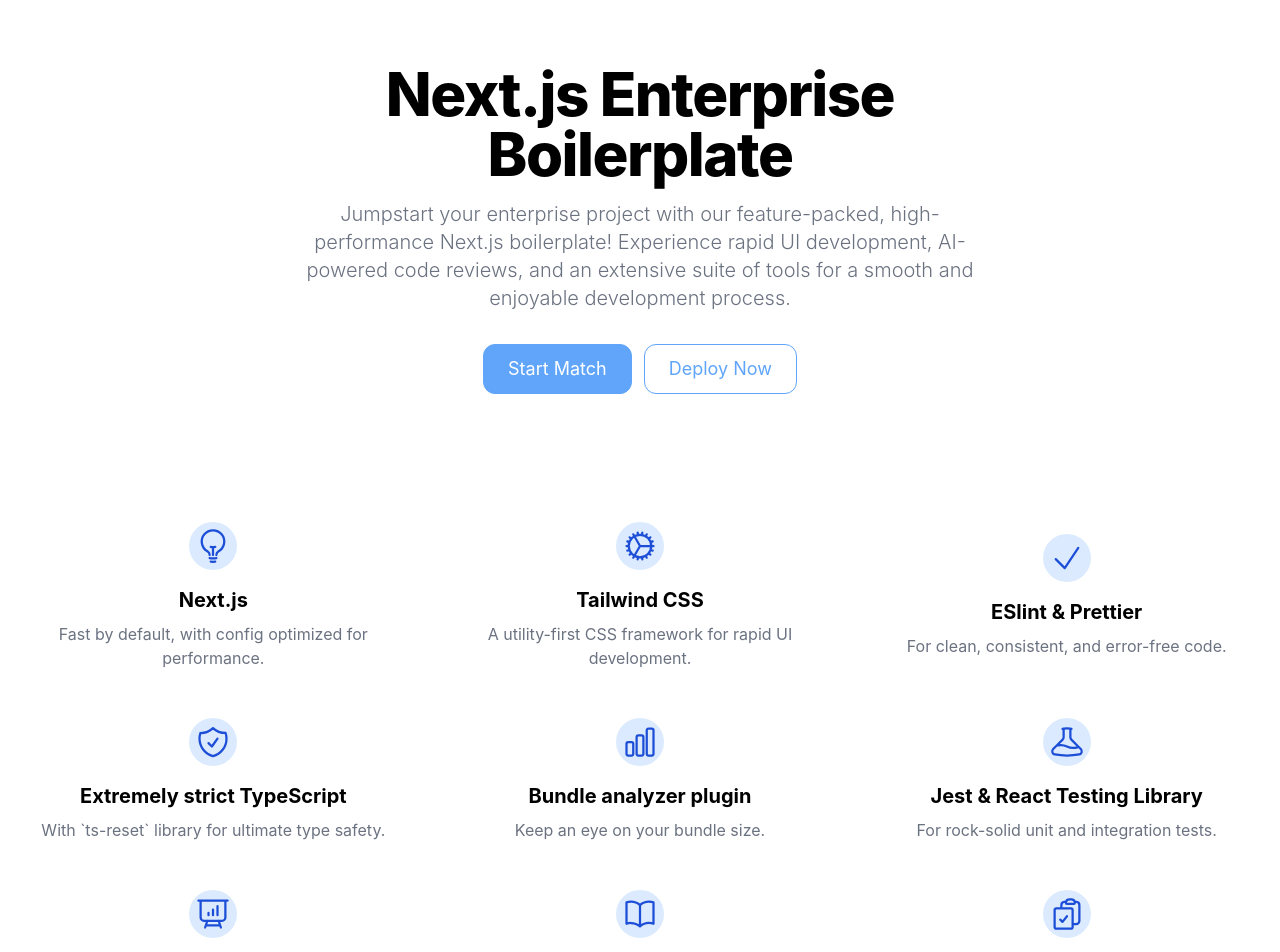
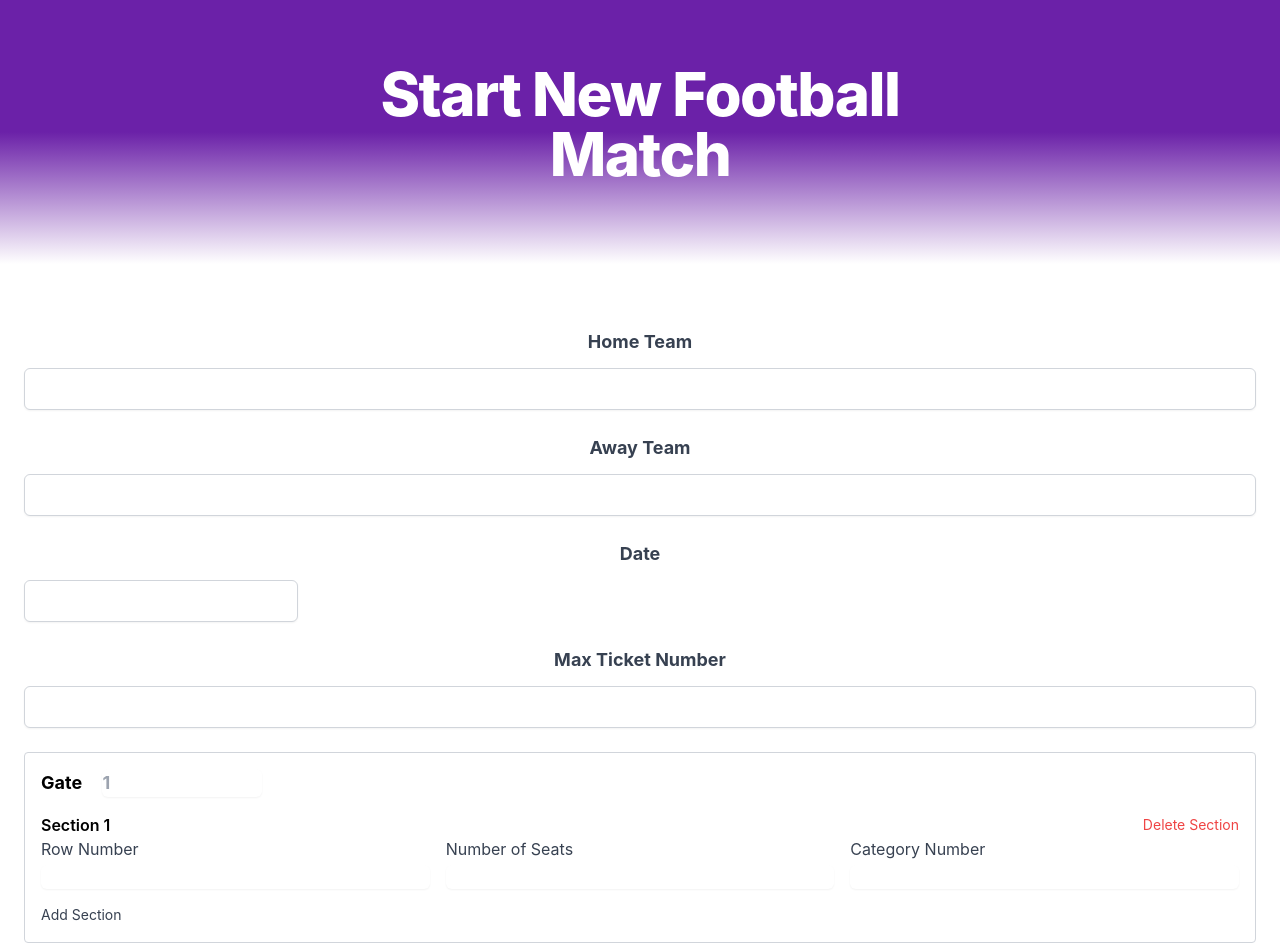
Before and after one commit to nandorcsupor/OpenSeats-frontend, a Next.js app: page /start-match in a window 1280 px wide. Shown: the top 952 px of the page. Built offline with nearby package versions, Linux system fonts and the light colour scheme.

Commit message:
create start match page

```diff
--- a/package.json
+++ b/package.json
@@ -45,11 +45,14 @@
     "@semantic-release/npm": "^10.0.3",
     "@semantic-release/release-notes-generator": "^11.0.1",
     "@t3-oss/env-nextjs": "^0.3.0",
+    "@types/react-datepicker": "^4.11.2",
     "@vercel/otel": "^0.3.0",
     "class-variance-authority": "^0.6.0",
+    "date-fns": "^2.30.0",
     "lodash": "^4.17.21",
     "next": "^13.3.0",
     "react": "^18.2.0",
+    "react-datepicker": "^4.11.0",
     "react-dom": "^18.2.0",
     "tailwind-merge": "^1.10.0",
     "zod": "^3.21.4"
--- a/pages/index.tsx
+++ b/pages/index.tsx
@@ -24,10 +24,10 @@
                 and embrace the future of ticketing with OpenSeats - where true fans buy their tickets.
               </p>
             </div>
-            <Button className="mr-3 bg-yellow-400 text-black" href={"/start-match"}>
+            <Button className="mr-3 bg-yellow-300 text-black" href={"/start-match"}>
               Start Match
             </Button>
-            <Button className="bg-yellow-400 text-black" href={"/available-matches"}>
+            <Button className="bg-yellow-300 text-black" href={"/available-matches"}>
               See Available Matches
             </Button>
           </div>
--- a/pages/start-match/index.tsx
+++ b/pages/start-match/index.tsx
@@ -1,52 +1,228 @@
-import Head from "next/head"
-import { Button } from "components/Button/Button"
-import { LP_GRID_ITEMS } from "lp-items"
+import Head from "next/head";
+import { useState } from "react";
+import DatePicker from "react-datepicker";
+import "react-datepicker/dist/react-datepicker.css";
+import { format } from "date-fns";
+
 
 export default function Web() {
+  const [homeTeam, setHomeTeam] = useState("");
+  const [awayTeam, setAwayTeam] = useState("");
+  const [date, setDate] = useState<Date | null>(null);
+  const [dateString, setDateString] = useState<string>("");
+  const [maxTicketNumber, setMaxTicketNumber] = useState("");
+  const [venueConfig, setVenueConfig] = useState([{ gate: "", sections: [{ row: "", seats: "", category: "" }] }]);
+
+  const handleAddGate = () => {
+    setVenueConfig([...venueConfig, { gate: "", sections: [{ row: "", seats: "", category: "" }] }]);
+  };
+
+  const handleDeleteGate = (index: number) => {
+    const updatedConfig = [...venueConfig];
+    updatedConfig.splice(index, 1);
+    setVenueConfig(updatedConfig);
+  };
+
+  const handleAddSection = (gateIndex: number) => {
+    const updatedConfig = [...venueConfig];
+    updatedConfig[gateIndex].sections.push({ row: "", seats: "", category: "" });
+    setVenueConfig(updatedConfig);
+  };
+
+  const handleDeleteSection = (gateIndex: number, sectionIndex: number) => {
+    const updatedConfig = [...venueConfig];
+    updatedConfig[gateIndex].sections.splice(sectionIndex, 1);
+    setVenueConfig(updatedConfig);
+  };
+
+  const handleDatePickerChange = (selectedDate: Date | null) => {
+    if (selectedDate) {
+      const formattedDate = format(selectedDate, "dd/MM/yyyy");
+      setDate(selectedDate);
+      setDateString(formattedDate)
+    } else {
+      setDate(null);
+    }
+  };
+
   return (
     <>
       <Head>
-        <title>Next.js Enterprise Boilerplate</title>
+        <title>Start New Football Match</title>
       </Head>
-      <section className="bg-white dark:bg-gray-900">
+      <section className="bg-gradient-to-b from-purple-800 via-purple-800 to-white transition-all duration-1000">
         <div className="mx-auto grid max-w-screen-xl px-4 py-8 text-center lg:py-16">
           <div className="mx-auto place-self-center">
-            <h1 className="mb-4 max-w-2xl text-4xl font-extrabold leading-none tracking-tight dark:text-white md:text-5xl xl:text-6xl">
-              Next.js Enterprise Boilerplate
+            <h1 className="mb-4 max-w-2xl text-4xl font-extrabold leading-none tracking-tight text-white md:text-5xl xl:text-6xl">
+              Start New Football Match
             </h1>
-            <p className="mb-6 max-w-2xl font-light text-gray-500 dark:text-gray-400 md:text-lg lg:mb-8 lg:text-xl">
-              Jumpstart your enterprise project with our feature-packed, high-performance Next.js boilerplate!
-              Experience rapid UI development, AI-powered code reviews, and an extensive suite of tools for a smooth and
-              enjoyable development process.
-            </p>
-            <Button href="/start-match" className="mr-3">
-              Start Match
-            </Button>
-
-            <Button
-              href="https://vercel.com/new/git/external?repository-url=https://github.com/Blazity/next-enterprise"
-              intent="secondary"
-            >
-              Deploy Now
-            </Button>
           </div>
         </div>
       </section>
-      <section className="bg-white dark:bg-gray-900">
+      <section className="bg-white transition-all duration-1000 dark:bg-gray-900">
         <div className="mx-auto max-w-screen-xl px-4 py-8 sm:py-16 lg:px-6">
-          <div className="justify-center space-y-8 md:grid md:grid-cols-2 md:gap-12 md:space-y-0 lg:grid-cols-3">
-            {LP_GRID_ITEMS.map((singleItem) => (
-              <div key={singleItem.title} className="flex flex-col items-center justify-center text-center">
-                <div className="mb-4 flex h-10 w-10 items-center justify-center rounded-full bg-primary-100 p-1.5 text-blue-700 dark:bg-primary-900 lg:h-12 lg:w-12">
-                  {singleItem.icon}
+          <form>
+            <div className="grid grid-cols-1 gap-6">
+              <div>
+                <label htmlFor="homeTeam" className="block text-gray-700 dark:text-gray-400 text-center text-lg font-bold pb-2">
+                  Home Team
+                </label>
+                <input
+                  type="text"
+                  id="homeTeam"
+                  className="mt-1 block w-full px-3 py-2 border border-gray-300 rounded-md shadow-sm focus:outline-none focus:border-primary-400 focus:ring focus:ring-primary-200 dark:bg-gray-800 dark:text-gray-300"
+                  value={homeTeam}
+                  onChange={(e) => setHomeTeam(e.target.value)}
+                />
+              </div>
+              <div>
+                <label htmlFor="awayTeam" className="block text-gray-700 dark:text-gray-400 text-center text-lg font-bold pb-2">
+                  Away Team
+                </label>
+                <input
+                  type="text"
+                  id="awayTeam"
+                  className="mt-1 block w-full px-3 py-2 border border-gray-300 rounded-md shadow-sm focus:outline-none focus:border-primary-400 focus:ring focus:ring-primary-200 dark:bg-gray-800 dark:text-gray-300"
+                  value={awayTeam}
+                  onChange={(e) => setAwayTeam(e.target.value)}
+                />
+              </div>
+              <div>
+                <label htmlFor="date" className="block text-gray-700 dark:text-gray-400 text-center text-lg font-bold pb-2">
+                  Date
+                </label>
+                <DatePicker
+                  id="date"
+                  className="mt-1 block w-full px-3 py-2 border border-gray-300 rounded-md shadow-sm focus:outline-none focus:border-primary-400 focus:ring focus:ring-primary-200 dark:bg-gray-800 dark:text-gray-300"
+                  selected={date}
+                  onChange={handleDatePickerChange}
+                />
+              </div>
+              <div>
+                <label htmlFor="maxTicketNumber" className="block text-gray-700 dark:text-gray-400 text-center text-lg font-bold pb-2">
+                  Max Ticket Number
+                </label>
+                <input
+                  type="text"
+                  id="maxTicketNumber"
+                  className="mt-1 block w-full px-3 py-2 border border-gray-300 rounded-md shadow-sm focus:outline-none focus:border-primary-400 focus:ring focus:ring-primary-200 dark:bg-gray-800 dark:text-gray-300"
+                  value={maxTicketNumber}
+                  onChange={(e) => setMaxTicketNumber(e.target.value)}
+                />
+              </div>
+              {venueConfig.map((gate, gateIndex) => (
+                <div key={gateIndex} className="border border-gray-300 rounded p-4">
+                  <div className="flex items-center justify-between mb-4">
+                    <h3 className="text-lg font-bold">
+                      Gate{" "}
+                      <input
+                        type="text"
+                        value={gate.gate}
+                        className="ml-4 w-40 border-gray-300 rounded-md shadow-sm focus:border-primary-400 focus:ring focus:ring-primary-200 dark:bg-gray-800 dark:text-gray-300"
+                        onChange={(e) => {
+                          const updatedConfig = [...venueConfig];
+                          updatedConfig[gateIndex].gate = e.target.value;
+                          setVenueConfig(updatedConfig);
+                        }}
+                        placeholder={`${gateIndex + 1}`}
+                      />
+                    </h3>
+                    {venueConfig.length > 1 && (
+                      <button
+                        type="button"
+                        className="text-sm text-red-500 focus:outline-none"
+                        onClick={() => handleDeleteGate(gateIndex)}
+                      >
+                        Delete Gate
+                      </button>
+                    )}
+                  </div>
+                  <div className="space-y-4">
+                    {gate.sections.map((section, sectionIndex) => (
+                      <div key={sectionIndex}>
+                        <div className="flex items-center justify-between">
+                          <h4 className="text-md font-semibold">Section {sectionIndex + 1}</h4>
+                          <button
+                            type="button"
+                            className="text-sm text-red-500 focus:outline-none"
+                            onClick={() => handleDeleteSection(gateIndex, sectionIndex)}
+                          >
+                            Delete Section
+                          </button>
+                        </div>
+                        <div className="grid grid-cols-3 gap-4">
+                          <div>
+                            <label htmlFor={`row-${gateIndex}-${sectionIndex}`} className="block text-gray-700 dark:text-gray-400">
+                              Row Number
+                            </label>
+                            <input
+                              type="text"
+                              id={`row-${gateIndex}-${sectionIndex}`}
+                              className="mt-1 block w-full border-gray-300 rounded-md shadow-sm focus:border-primary-400 focus:ring focus:ring-primary-200 dark:bg-gray-800 dark:text-gray-300"
+                              value={section.row}
+                              onChange={(e) => {
+                                const updatedConfig = [...venueConfig];
+                                updatedConfig[gateIndex].sections[sectionIndex].row = e.target.value;
+                                setVenueConfig(updatedConfig);
+                              }}
+                            />
+                          </div>
+                          <div>
+                            <label htmlFor={`seats-${gateIndex}-${sectionIndex}`} className="block text-gray-700 dark:text-gray-400">
+                              Number of Seats
+                            </label>
+                            <input
+                              type="text"
+                              id={`seats-${gateIndex}-${sectionIndex}`}
+                              className="mt-1 block w-full border-gray-300 rounded-md shadow-sm focus:border-primary-400 focus:ring focus:ring-primary-200 dark:bg-gray-800 dark:text-gray-300"
+                              value={section.seats}
+                              onChange={(e) => {
+                                const updatedConfig = [...venueConfig];
+                                updatedConfig[gateIndex].sections[sectionIndex].seats = e.target.value;
+                                setVenueConfig(updatedConfig);
+                              }}
+                            />
+                          </div>
+                          <div>
+                            <label htmlFor={`category-${gateIndex}-${sectionIndex}`} className="block text-gray-700 dark:text-gray-400">
+                              Category Number
+                            </label>
+                            <input
+                              type="text"
+                              id={`category-${gateIndex}-${sectionIndex}`}
+                              className="mt-1 block w-full border-gray-300 rounded-md shadow-sm focus:border-primary-400 focus:ring focus:ring-primary-200 dark:bg-gray-800 dark:text-gray-300"
+                              value={section.category}
+                              onChange={(e) => {
+                                const updatedConfig = [...venueConfig];
+                                updatedConfig[gateIndex].sections[sectionIndex].category = e.target.value;
+                                setVenueConfig(updatedConfig);
+                              }}
+                            />
+                          </div>
+                        </div>
+                      </div>
+                    ))}
+                    <button
+                      type="button"
+                      className="text-sm text-gray-700 dark:text-gray-400 focus:outline-none"
+                      onClick={() => handleAddSection(gateIndex)}
+                    >
+                      Add Section
+                    </button>
+                  </div>
                 </div>
-                <h3 className="mb-2 text-xl font-bold dark:text-white">{singleItem.title}</h3>
-                <p className="text-gray-500 dark:text-gray-400">{singleItem.description}</p>
-              </div>
-            ))}
-          </div>
+              ))}
+              <button
+                type="button"
+                className="mt-4 text-sm text-gray-700 dark:text-gray-400 focus:outline-none"
+                onClick={handleAddGate}
+              >
+                Add New Gate
+              </button>
+            </div>
+          </form>
         </div>
       </section>
     </>
-  )
+  );
 }
```
Also changed, not shown: 1 other file (tests, documents, lock files or other folders).
